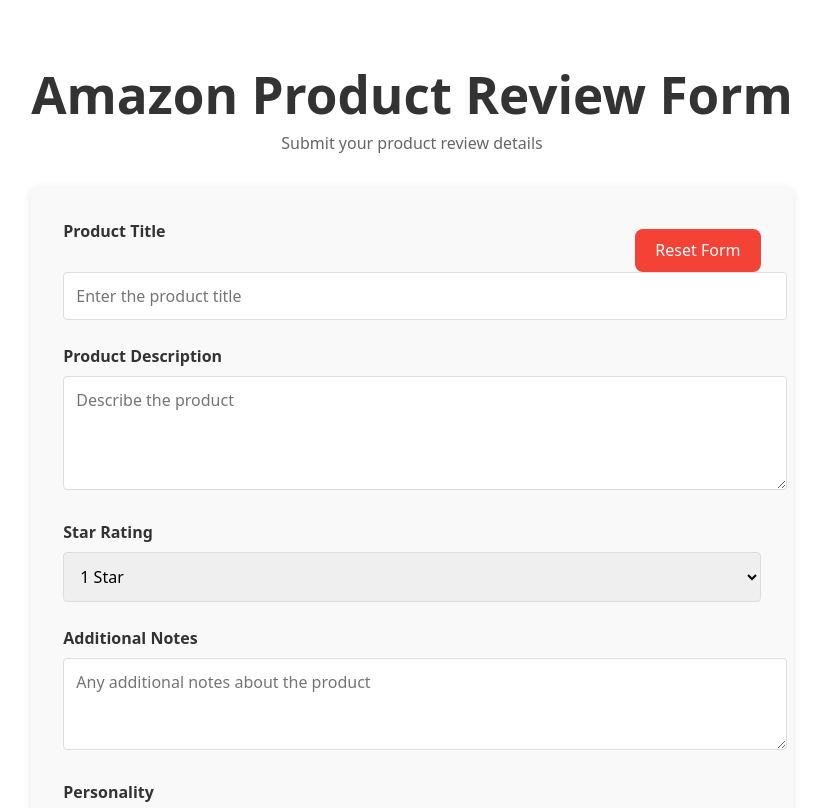
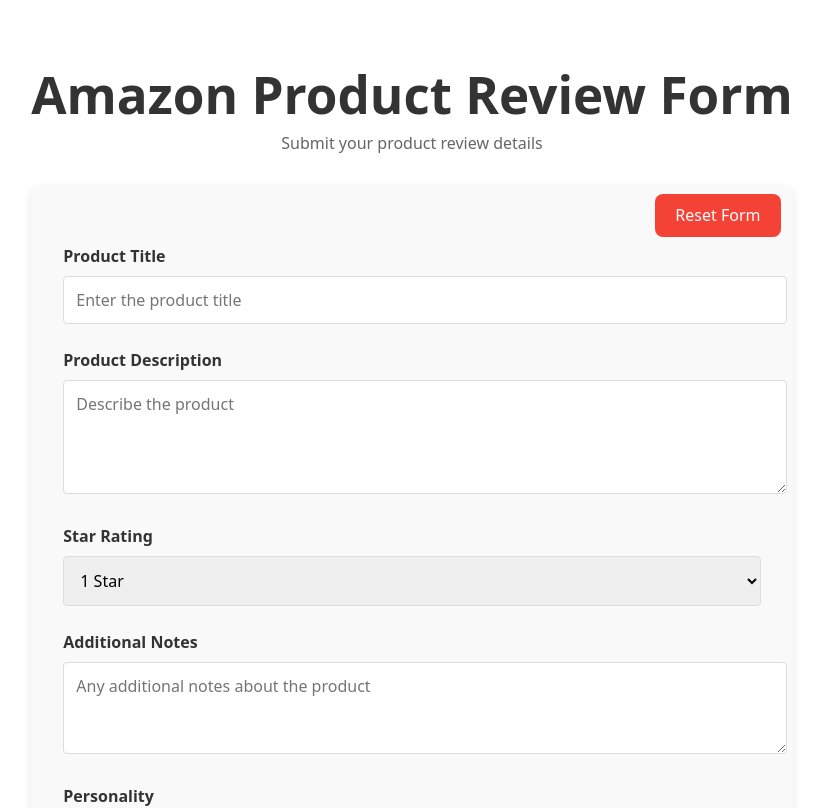
Before and after one commit to stairie/AmazonReviewer, a React (Vite) app: page / in a window 1280 px wide. Shown: the top 808 px of the page, without its empty margins (228-1048 px from the left). Built offline with nearby package versions, Linux system fonts and the light colour scheme.

Commit message:
Adjust reset button positioning and styling in review form

```diff
--- a/src/App.tsx
+++ b/src/App.tsx
@@ -76,11 +76,11 @@
       </header>
 
       <form onSubmit={handleSubmit} className="review-form">
-        <div>
+        <div style={{ position: 'relative', height: '25px'}}>
           <button
             type="button"
             className="reset-btn"
-            style={{float: 'right', backgroundColor: '#f44336', color: 'white', marginTop: '10px'}}
+            style={{backgroundColor: '#f44336', color: 'white', position: 'absolute', right: '-20px', top: '-25px'}}
             onClick={() => {
               setFormData({
                 productTitle: '',
```
